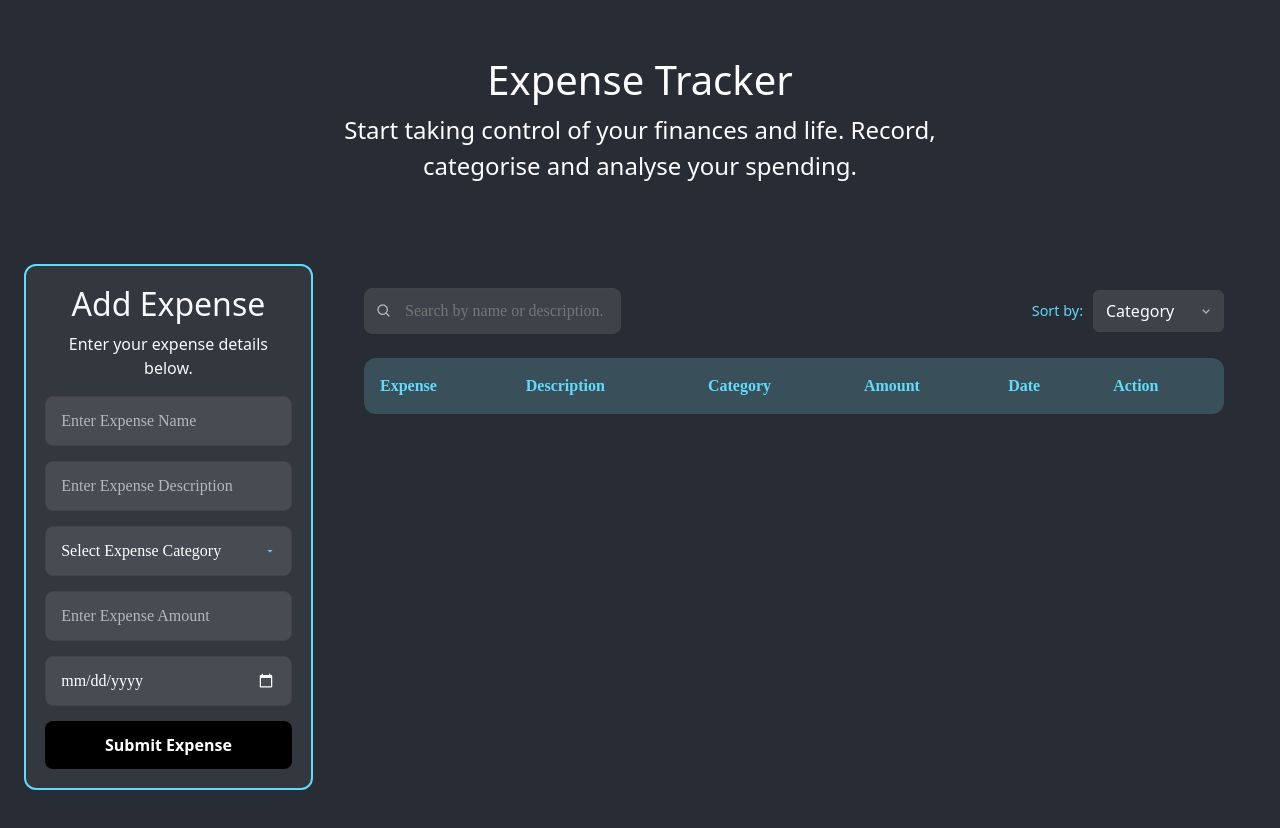
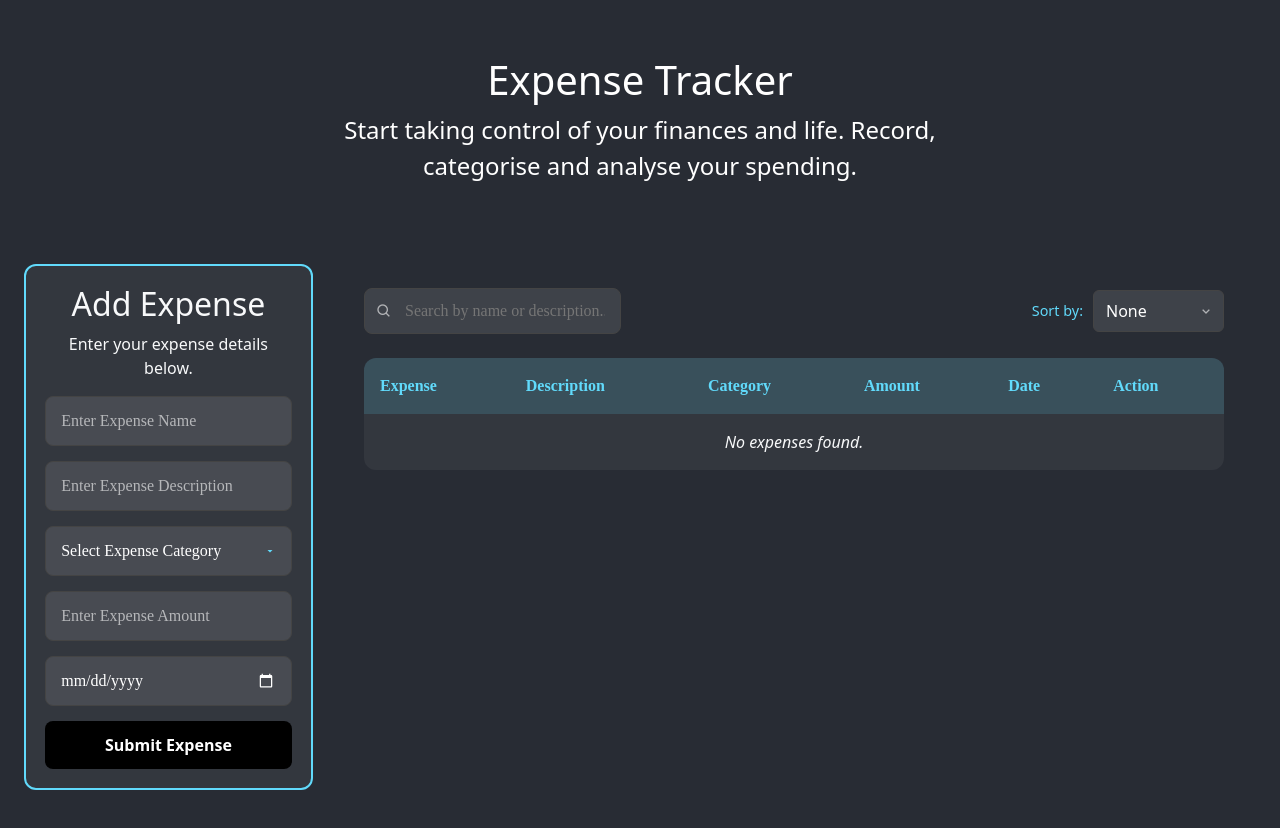
Before and after one commit to Silva-NK/Expense-tracker, a React (Create React App) app: page / in a window 1280 px wide. Shown: the top 828 px of the page. Built offline with nearby package versions, Linux system fonts and the light colour scheme.

Commit message:
Adds filter functions; search and sort to the ExpenseTable.

```diff
--- a/src/components/ExpenseTable.js
+++ b/src/components/ExpenseTable.js
@@ -4,6 +4,8 @@ import 'bootstrap/dist/css/bootstrap.min.css';
 import 'boxicons/css/boxicons.min.css';
 
 function ExpenseTable ({expenses, onDelete}) {
+    const [searchTerm, setSearchTerm] = useState("");
+    const [sortBy, setSortBy] = useState("");
 
     const handleDelete = (id) => {
         const confirmDelete = window.confirm("Are you sure you want to delete this expense?");
@@ -11,6 +13,20 @@ function ExpenseTable ({expenses, onDelete}) {
             onDelete(id);
         }
     };
+
+    const filteredExpenses = expenses
+        .filter(expense =>
+            expense.name.toLowerCase().includes(searchTerm.toLowerCase()) ||
+            expense.description.toLowerCase().includes(searchTerm.toLowerCase())
+        )
+        .sort((a, b) => {
+            if (sortBy === "category") {
+                return a.category.localeCompare(b.category);
+            } else if (sortBy === "description") {
+                return a.description.localeCompare(b.description);
+            }
+            return 0;
+        });
 
     return (
         <div className="expense-table">
@@ -21,15 +37,18 @@ function ExpenseTable ({expenses, onDelete}) {
                     <input
                         type="text"
                         placeholder="Search by name or description..."
+                        value={searchTerm}
+                        onChange={(e) => setSearchTerm(e.target.value)}
                     />
                 </div>
 
                 <div className="sort-control">
                     <span>Sort by:</span>
                     <div className="sort-dropdown">
-                        <select>
-                            <option>Category</option>
-                            <option>Description</option>
+                        <select value={sortBy} onChange={(e) => setSortBy(e.target.value)}>
+                            <option value="">None</option>
+                            <option value="category">Category</option>
+                            <option value="description">Description</option>
                         </select>
                         <i className='bx bx-chevron-down'></i>
                     </div>
@@ -47,8 +66,10 @@ function ExpenseTable ({expenses, onDelete}) {
                         <th>Action</th>
                     </tr>
                 </thead>
+
                 <tbody>
-                    {expenses.map((expense) => (
+                    {filteredExpenses.length > 0 ? (
+                        filteredExpenses.map((expense) => (
                         <tr key={expense.id}>
                             <td>{expense.name}</td>
                             <td>{expense.description}</td>
@@ -56,10 +77,19 @@ function ExpenseTable ({expenses, onDelete}) {
                             <td>Ksh. {parseFloat(expense.amount).toFixed(2)}</td>
                             <td>{expense.date}</td>
                             <td>
-                                <button onClick={() => handleDelete(expense.id)} className="delete-btn" ><i className='bx bx-trash' title="Delete Expense"></i></button>
+                            <button onClick={() => handleDelete(expense.id)} className="delete-btn">
+                                <i className='bx bx-trash' title="Delete Expense"></i>
+                            </button>
                             </td>
                         </tr>
-                    ))}
+                        ))
+                    ) : (
+                        <tr>
+                        <td colSpan="6" style={{ textAlign: "center", fontStyle: "italic" }}>
+                            No expenses found.
+                        </td>
+                        </tr>
+                    )}
                 </tbody>
             </table>
         </div>
```
Also changed, not shown: src/App.js (+0 -68 lines).
